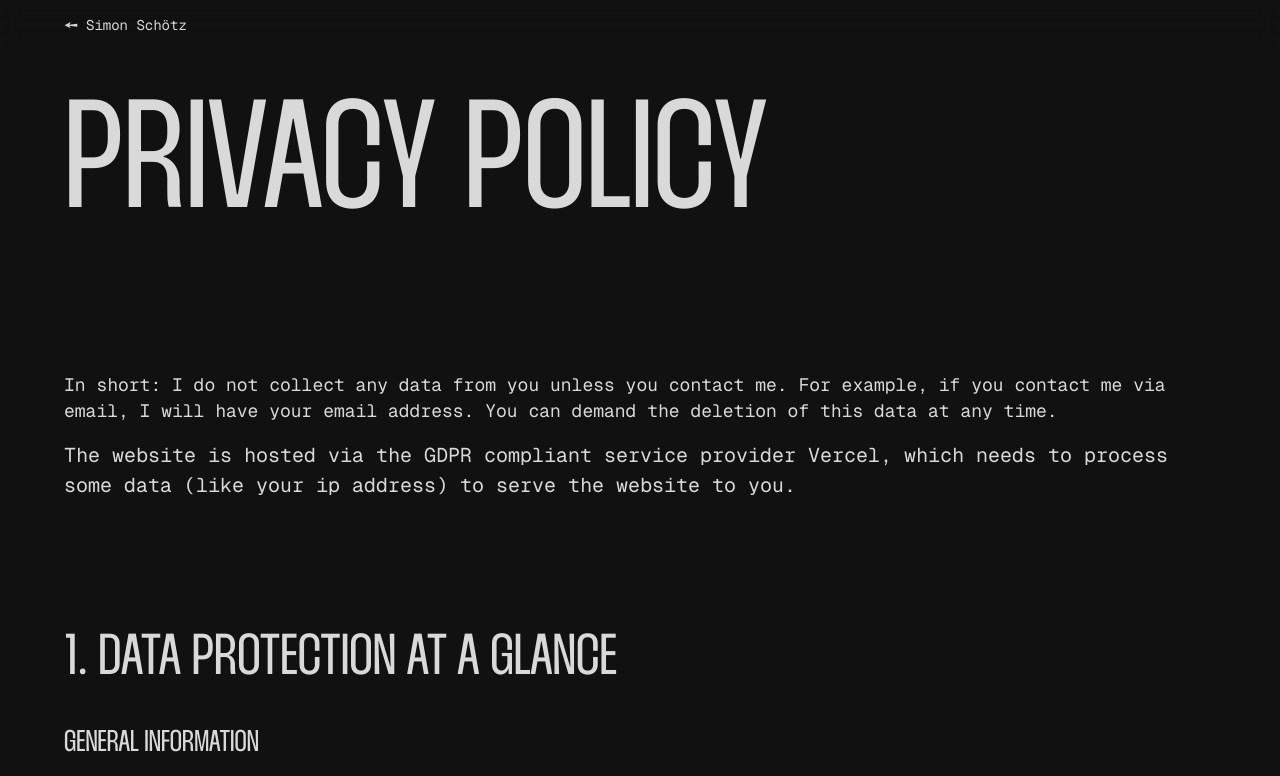
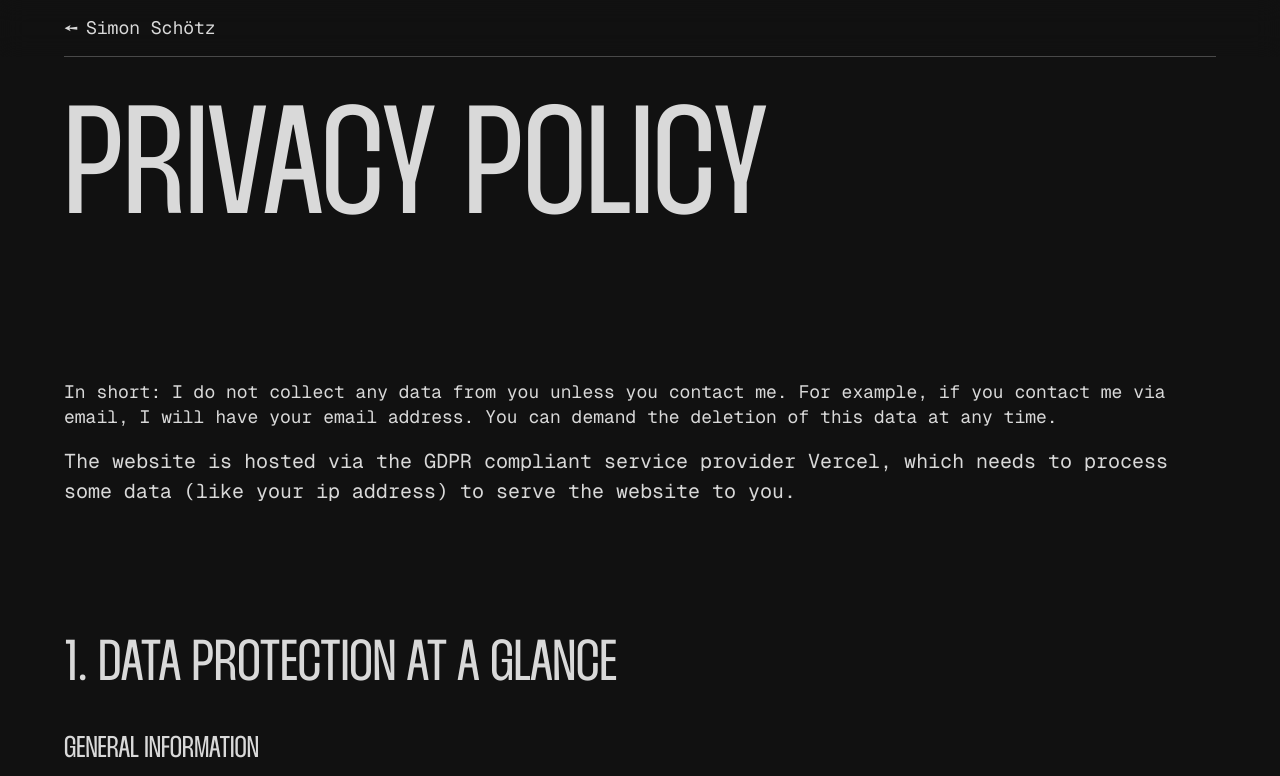
Before and after one commit to SimonSchoetz/simon-schoetz-website-2025, a Next.js app: page /privacy-policy in a window 1280 px wide. Shown: the top 776 px of the page. Built offline with nearby package versions, Linux system fonts and the light colour scheme.

Commit message:
add missing nav borders

```diff
--- a/components/BackToHome.tsx
+++ b/components/BackToHome.tsx
@@ -10,7 +10,7 @@ export const BackToHome: FCProps<HtmlProps<'a'>> = ({
   return (
     <Link
       href={href ?? '/'}
-      className={`flex items-center gap-2 group my-4 text-xs ${className}`}
+      className={`flex items-center gap-2 group py-4 text-xs sm:text-md border-b border-fg-4 ${className}`}
       {...props}
     >
       <Icon iconName='navArrow' className='rotate-180' />
--- a/components/navigation/components/MobileNav.tsx
+++ b/components/navigation/components/MobileNav.tsx
@@ -34,7 +34,10 @@ export const MobileNav: FCProps<Props> = ({
   }, [isOpen]);
 
   return (
-    <div className={` text-xs sm:text-sm ${className}`} {...props}>
+    <div
+      className={` text-xs sm:text-sm border-b border-fg-4 ${className}`}
+      {...props}
+    >
       <div className='h-16 flex items-center justify-between'>
         <p>{currentSection?.label}</p>
 
```
